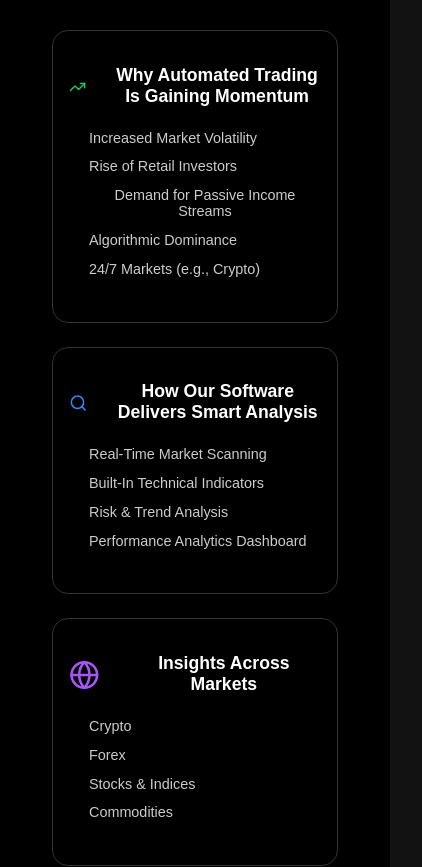
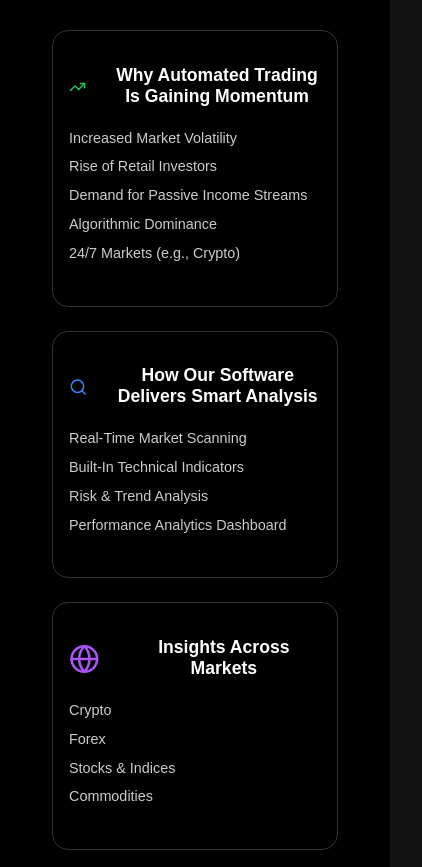
Before and after one commit to sallaharish/wetrade, a React (Create React App) app: page /resources/marketing-insights in a window 390 px wide. Shown: the part 840-1707 px from the top of the page, 422 px wide, since content can reach past the window. Built offline with nearby package versions, Linux system fonts and the light colour scheme.

Commit message:
responsiveness issue solved

```diff
--- a/src/App.tsx
+++ b/src/App.tsx
@@ -30,6 +30,8 @@ function App() {
         // backgroundPosition: 'center',
         // backgroundRepeat: 'no-repeat',
         backgroundColor: "black",
+        width:"100%",
+        overflow:"hidden"
       }}
     >
       <WhatsAppAndScrollToTop />
--- a/src/pages/MarketingInsights/MarketingInsights.css
+++ b/src/pages/MarketingInsights/MarketingInsights.css
@@ -74,8 +74,8 @@
   }
 
   .feature-list {
-    padding-left: 1.25rem;
     color: #cccccc;
+    text-align: left;
   }
 
   .icon {
```
